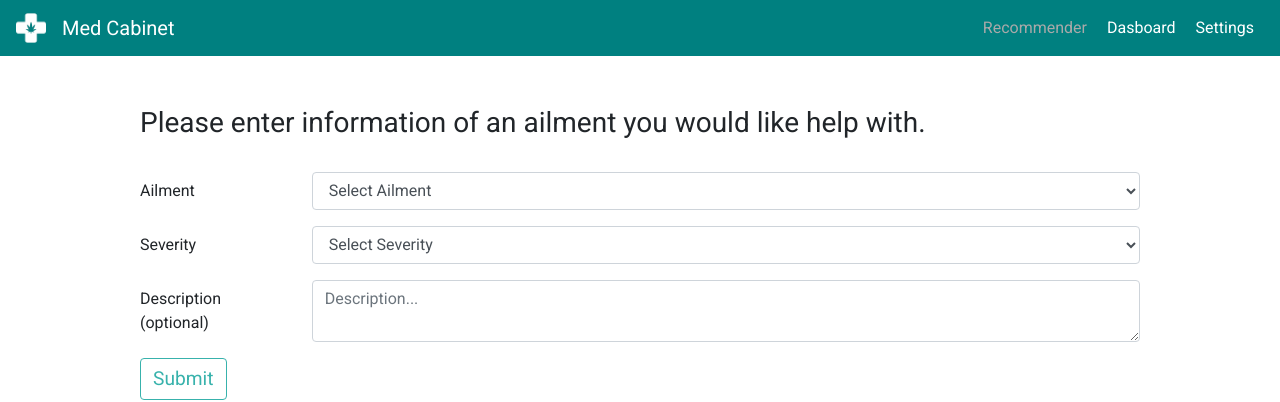
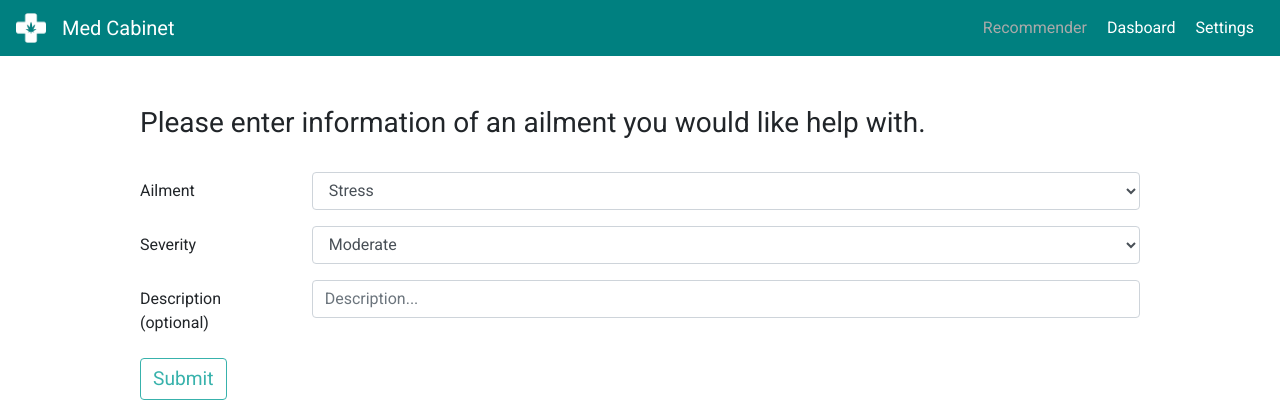
Before and after one commit to build-week-med-cabinet-2/frontend, a React (Create React App) app: page /intake/ailments in a window 1280 px wide. Shown: the top 402 px of the page. Built offline with nearby package versions, Linux system fonts and the light colour scheme; sample sign-in values are in the browser's storage.

Commit message:
styled ailment component

```diff
--- a/src/components/ailments/Ailment.js
+++ b/src/components/ailments/Ailment.js
@@ -2,6 +2,9 @@ import React from "react";
 import { useDispatch } from "react-redux";
 import { removeAilment } from "../../store/actions";
 import { TiDelete, TiEdit } from "react-icons/ti";
+import {Col, Button, Row, Card} from 'reactstrap';
+import "bootstrap/dist/css/bootstrap.css";
+import { grey } from "ansi-colors";
 
 export const Ailment = props => {
   const { ailment } = props;
@@ -14,17 +17,22 @@ export const Ailment = props => {
   };
 
   return (
-    <>
-      <button onClick={handleRemoveAilment}>
-        <TiDelete />
-      </button>
-      <button>
-        <TiEdit />
-      </button>
-      <h4>Ailment: {ailmentName}</h4>
-      <h4>Years use: {pharmaUse}</h4>
-      <h4>Pain Level: {severity}</h4>
-      <p>Description: {description}</p>
-    </>
+    <Card style={{margin:'1rem 0', padding:'0'}}>
+      <Row noGutters>
+            <Col xs={1} style={{padding: '5px 1rem'}}>
+              <Button onClick={handleRemoveAilment} className="CustomButtonOutline"  style={{fontSize:'2.3rem', border:'1px solid white'}}>
+                <TiDelete />
+              </Button>
+            </Col>
+            <Col xs={11} style={{padding: '1rem 1rem'}}>
+              <h4>{severity} {ailmentName}</h4>
+              <p>Description: {description}</p>
+            </Col>
+            {/* <Button>
+              <TiEdit />
+            </Button> */}
+      </Row>
+    </Card>
+
   );
 };
--- a/src/components/ailments/AilmentForm.js
+++ b/src/components/ailments/AilmentForm.js
@@ -32,31 +32,37 @@ const AilmentForm = ({ values, errors, touched, status, handleChange }) => {
             <Label for="ailmentName" sm={2}>Ailment</Label>
             <Col sm={10}>
               <Input tag={Field} component="select" name="ailmentName" id="ailmentName" invalid={touched.ailmentName && errors.ailmentName}>
-                <option disabled value="select">Select Ailment</option>
-                <option value="pain">Pain</option>
-                <option value="stress">Stress</option>
-                <option value="insomnia">Insomnia</option>
-                <option value="other">Other (please describe below)</option>
+                <option disabled value="">Select Ailment</option>
+                <option value="Pain">Pain</option>
+                <option value="Stress">Stress</option>
+                <option value="Insomnia">Insomnia</option>
+                <option value="Other Ailment">Other (please describe below)</option>
               </Input>
+              {touched.ailmentName && errors.ailmentName && (
+                <p className="error">{errors.ailmentName}</p>
+              )}
             </Col>
           </FormGroup>
 
           <FormGroup row>
             <Label for="severity" sm={2}>Severity</Label>
             <Col sm={10}>
-              <Input tag={Field} component="select" name="severity" id="severity">
-                <option disabled value="select">Select Severity</option>
-                <option value="mild">Mild</option>
-                <option value="moderate">Moderate</option>
-                <option value="severe">Severe</option>
+              <Input tag={Field} component="select" name="severity" id="severity" invalid={touched.severity && errors.severity}>
+                <option disabled value="">Select Severity</option>
+                <option value="Mild">Mild</option>
+                <option value="Moderate">Moderate</option>
+                <option value="Severe">Severe</option>
               </Input>
+              {touched.severity && errors.severity && (
+                <p className="error">{errors.severity}</p>
+              )}
             </Col>
           </FormGroup>
 
           <FormGroup row>
             <Label for="description" sm={2}>Description (optional)</Label>
             <Col sm={10}>
-              <Input type="textarea" name="description" id="description" placeholder="Description..."/>
+              <Input tag={Field} type="textarea" name="description" id="description" placeholder="Description..."/>
             </Col>
           </FormGroup>
 
@@ -71,21 +77,21 @@ const AilmentForm = ({ values, errors, touched, status, handleChange }) => {
 export default withFormik({
   mapPropsToValues({ ailmentName, severity, pharmaUse, description }) {
     return {
-      ailmentName: ailmentName || "select",
-      severity: severity || "select",
-      pharmaUse: pharmaUse || 0,
+      ailmentName: ailmentName || "Stress",
+      severity: severity || "Moderate",
+      // pharmaUse: pharmaUse || 0,
       description: description || ""
     };
   },
   validationSchema: Yup.object().shape({
     ailmentName: Yup.string().required("Ailment required"),
     severity: Yup.string().required("Severity required"),
-    pharmaUse: Yup.number().required("Years of Pharma Use required"),
+    // pharmaUse: Yup.number().required("Years of Pharma Use required"),
     description: Yup.string()
   }),
   handleSubmit(values, { setStatus }) {
     console.log(values);
-    const ailmentString = `${values.severity} ${values.ailment} with ${values.pharmaUse} years of pharma use : ${values.description}`;
+    const ailmentString = `${values.severity} ${values.ailmentName}: ${values.description}`;
     console.log(ailmentString);
     setStatus(values);
   }
--- a/src/components/ailments/AilmentList.js
+++ b/src/components/ailments/AilmentList.js
@@ -9,11 +9,13 @@ export const AilmentList = () => {
     <>
       <h2>Ailments</h2>
       {ailments.length ? (
-        <ol type="1">
+        // <ol type="1">
+        <>
           {ailments.map((item, index) => (
             <Ailment key={index} ailment={item} />
           ))}
-        </ol>
+        </>
+        // </ol>
       ) : (
         <p>Please Fill out form to add 1 ailment to continue</p>
       )}
--- a/src/components/logon/Login.js
+++ b/src/components/logon/Login.js
@@ -60,7 +60,7 @@ const Login = props => {
           onClick={routeChange}
           outline
           color="primary"
-          className="CustomButtonOutline"
+          className="CustomButtonOutline SwitchAuthButton"
         >
           Sign up
         </Button>
--- a/src/components/logon/Register.js
+++ b/src/components/logon/Register.js
@@ -75,7 +75,7 @@ const Register = props => {
           outline
           onClick={routeChange}
           color="primary"
-          className="CustomButtonOutline"
+          className="CustomButtonOutline SwitchAuthButton"
         >
           Login
         </Button>
```
